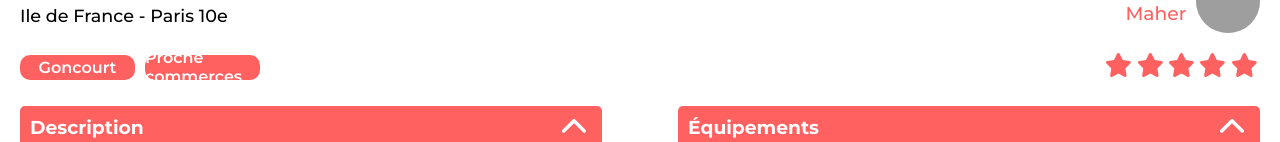
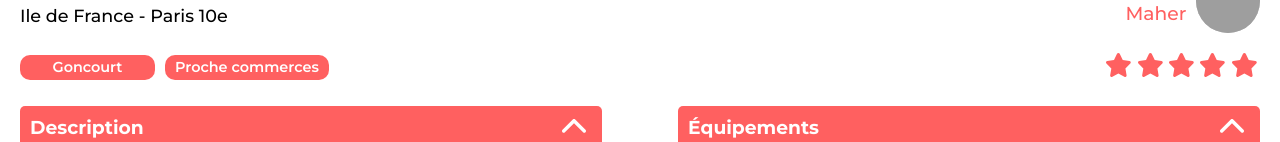
Before and after one commit to andy123-glitch/teqt-git, a React (Vite) app: page /logement/0979876d in a window 1280 px wide. Shown: the part 647-789 px from the top of the page. Built offline with nearby package versions, Linux system fonts and the light colour scheme; grey boxes are pictures that could not be loaded.

Commit message:
change style

```diff
--- a/src/assets/styles/style-output.css
+++ b/src/assets/styles/style-output.css
@@ -175,7 +175,7 @@ footer div {
 .dropdown-btn button img {
   transition: rotate ease-in 0.25s;
 }
-.dropdown-btn p {
+.dropdown-btn .children {
   color: black;
   font-weight: 500;
   background: rgba(246, 246, 246, 0.45);
@@ -186,7 +186,7 @@ footer div {
   transition: all ease 0.2s;
   z-index: -1;
 }
-.dropdown-btn p.active {
+.dropdown-btn .children.active {
   height: auto;
   transform: translateY(0);
   opacity: 1;
@@ -260,8 +260,8 @@ footer div {
 }
 .tags .utag {
   font-weight: 600;
-  font-size: 0.9 rem;
-  width: 115px;
+  font-size: 0.9rem;
+  min-width: 115px;
   height: 25px;
   display: flex;
   justify-content: center;
@@ -269,6 +269,7 @@ footer div {
   background-color: #ff6060;
   color: #ffffff;
   border-radius: 10px;
+  padding: 0 10px;
 }
 
 .headings h1 {
--- a/src/assets/styles/style.scss
+++ b/src/assets/styles/style.scss
@@ -195,7 +195,7 @@ footer {
       transition: rotate ease-in 0.25s;
     }
   }
-  p {
+  .children {
     color: black;
     font-weight: 500;
 
@@ -281,8 +281,8 @@ footer {
   gap: 10px;
   .utag {
     font-weight: 600;
-    font-size: 0.9 rem;
-    width: 115px;
+    font-size: 0.9rem;
+    min-width: 115px;
     height: 25px;
     display: flex;
     justify-content: center;
@@ -290,6 +290,7 @@ footer {
     background-color: $color-primary;
     color: $color-secondary;
     border-radius: 10px;
+    padding: 0 10px;
   }
 }
 
```
Also changed, not shown: 1 other file (tests, documents, lock files or other folders).
